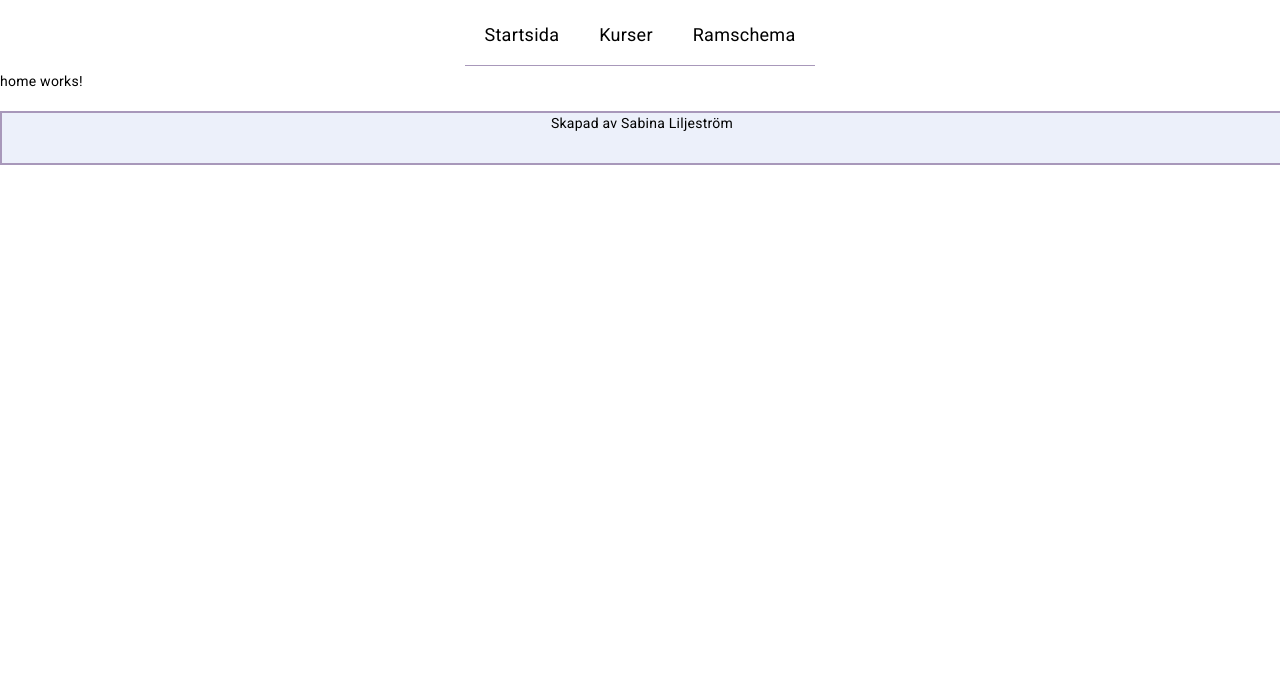
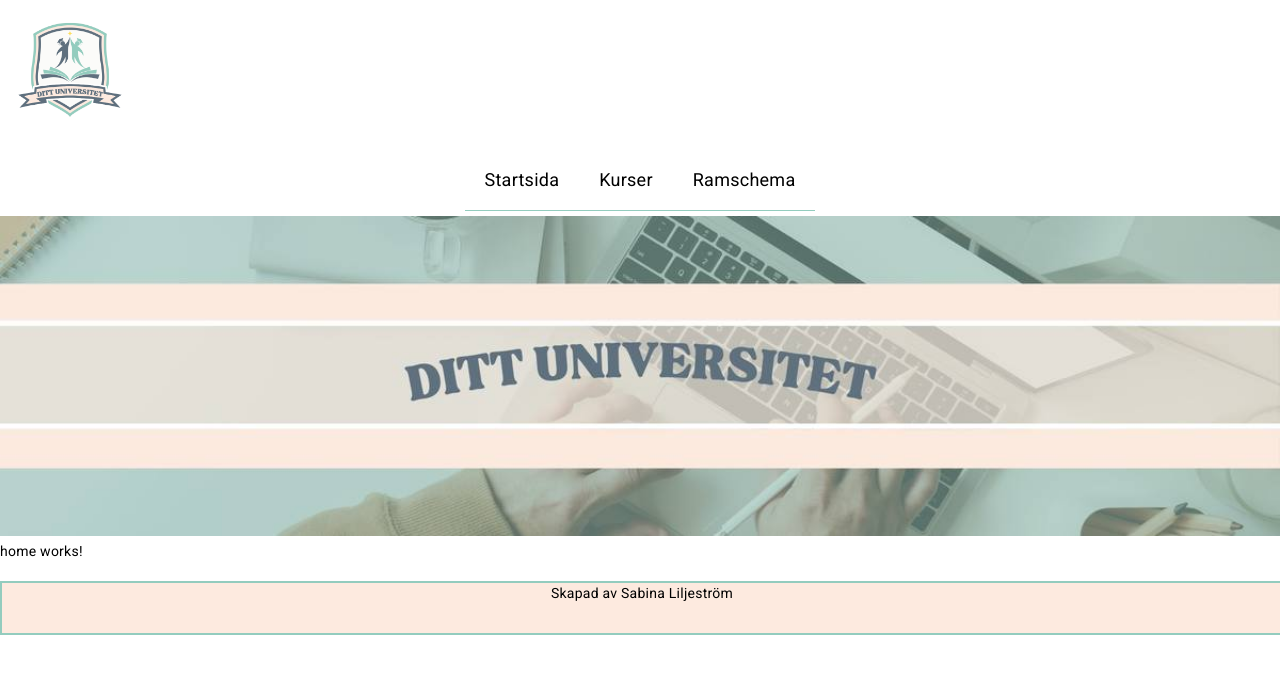
Before and after one commit to SabinaLiljestrom/dt208g-projekt, an Angular app: page /home in a window 1280 px wide. Shown: the top 674 px of the page. Built offline with nearby package versions, Linux system fonts and the light colour scheme.

Commit message:
börjat styla webbsidan

```diff
--- a/src/app/footer/footer.component.scss
+++ b/src/app/footer/footer.component.scss
@@ -4,6 +4,6 @@ footer {
 	left: 0;
 	width: 100%;
     height: 50px;
-	border: 2px solid #a898ba;
-	background-color: rgb(236, 240, 250);
+	border: 2px solid #93CCBE;
+	background-color: #FDEADF;
 }
--- a/src/app/header/header.component.html
+++ b/src/app/header/header.component.html
@@ -1,5 +1,8 @@
 <header>
-    <div class="container">
+ <div class="logga">
+  <img [src]  = "logga" class="logo" alt="logga">
+</div>
+    <div class="nav">
   <nav>
     <ul>
       <li><a routerLink= "/home" routerLinkActive="current">Startsida</a></li>
@@ -9,3 +12,6 @@
   </nav>
   </div>
   </header>
+  <div class="header">
+  <img [src] = "header" class = "header" alt="header">
+</div>
--- a/src/app/header/header.component.scss
+++ b/src/app/header/header.component.scss
@@ -27,7 +27,7 @@ nav a {
 nav a:hover,
 nav a .current {
 	/*--när man för musen över länkar i menyn--*/
-	background-color: #a898ba;
+	background-color:#93CCBE;
 	cursor: pointer;
 }
 
@@ -50,9 +50,21 @@ nav ul li {
 	text-align: left;
 	background-color: #ffff;
 	background-repeat: repeat-x;
-	border-bottom: 1px solid #a898ba;
+	border-bottom: 1px solid #93CCBE;
 }
 
-#main-header.current {
-    background-color: aqua;
-}
+.logo {
+    width: 10em;
+ }
+
+ .header {
+	width: 100%;
+	height: auto;
+  }
+
+  #logga {
+    grid-area: 1/1/2/3;
+  }
+  #nav {
+	grid-area: 2/1/4/3;
+  }
--- a/src/app/header/header.component.ts
+++ b/src/app/header/header.component.ts
@@ -9,5 +9,6 @@ import { RouterLink, RouterLinkActive } from '@angular/router';
   styleUrl: './header.component.scss'
 })
 export class HeaderComponent {
-
+  logga: string ="assets/images/logo.png";
+  header: string ="assets/images/header.jpg";
 }
```
Also changed, not shown: src/assets/images/header.jpg (added), src/assets/images/logo.png (added).
